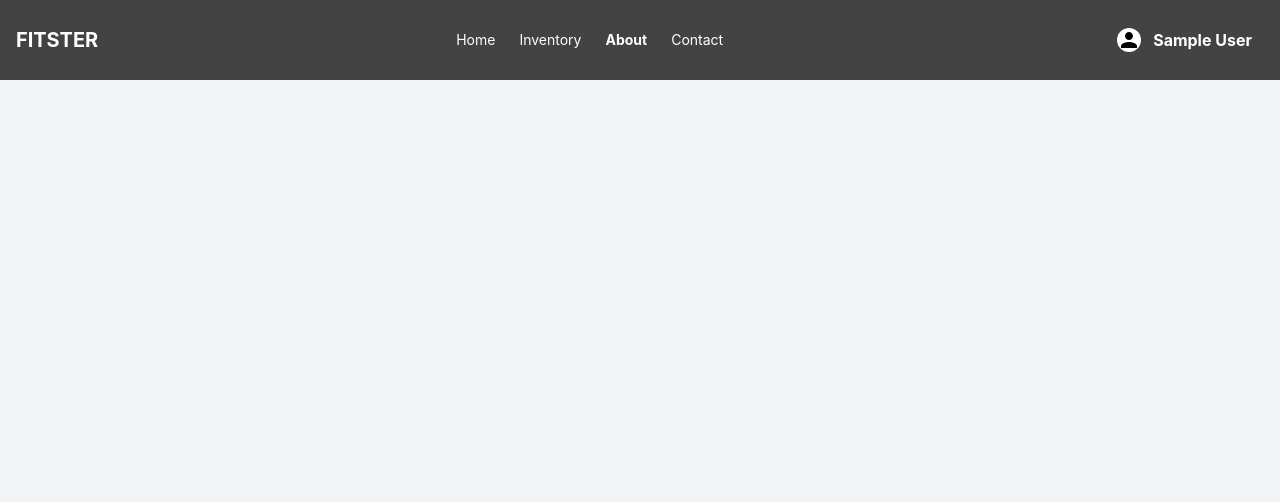
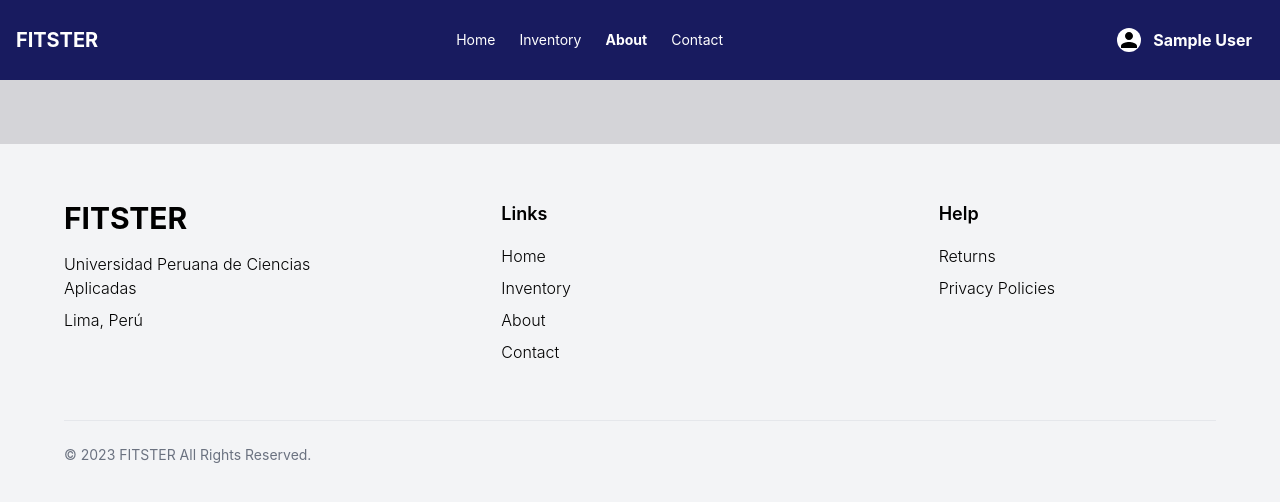
Before and after one commit to JhericoS/frontend-example, a React (Create React App) app: page /home/about in a window 1280 px wide. Shown: the top 502 px of the page. Built offline with nearby package versions, Linux system fonts and the light colour scheme; sample sign-in values are in the browser's storage.

Commit message:
new update

```diff
--- a/package.json
+++ b/package.json
@@ -8,6 +8,7 @@
     "@testing-library/react": "^13.4.0",
     "@testing-library/user-event": "^13.5.0",
     "axios": "^1.5.1",
+    "chart.js": "^4.4.0",
     "flowbite": "^1.8.1",
     "flowbite-react": "^0.6.4",
     "postcss-cli": "^10.1.0",
--- /dev/null
+++ b/src/components/CardProduct.jsx
@@ -0,0 +1,124 @@
+import React, { useEffect, useState } from "react";
+import { Link, useParams } from "react-router-dom";
+import axios from "axios";
+
+const CardProduct = () => {
+  const [selectedSize, setSelectedSize] = useState(null);
+
+  const { id } = useParams();
+  const [name, setName] = useState("");
+  const [price, setPrice] = useState("");
+  const [stock, setStock] = useState("");
+  const [category, setCategory] = useState("");
+  const [type, setType] = useState("");
+  const [brand, setBrand] = useState("");
+
+  useEffect(() => {
+    const fetchData = async (url) => {
+      try {
+        const response = await axios.get(url);
+        return response.data;
+      } catch (error) {
+        console.error(error);
+        return null;
+      }
+    };
+
+    const fetchProducto = async () => {
+      try {
+        const producto = await fetchData(
+          `https://squid-app-vvma9.ondigitalocean.app/api/productos/${id}`
+        );
+        setName(producto.name || "");
+        setPrice(producto.price || "");
+        setStock(producto.stock || "");
+        setCategory(producto.category || "");
+        setType(producto.type || "");
+        setBrand(producto.brand || "");
+      } catch (error) {
+        console.error("Error al obtener el producto:", error);
+      }
+    };
+
+    if (id) {
+      fetchProducto();
+    }
+  }, [id]);
+
+  // Función para manejar la selección de tallas
+  const handleSizeSelect = (size) => {
+    setSelectedSize(size);
+  };
+
+  return (
+    <div className="mx-auto flex flex-col">
+      <div className="flex my-4">
+        <Link
+          to="/home/inventory"
+          className="mx-2 px-4 py-2 rounded-lg bg-zinc-400"
+        >
+          Volver
+        </Link>
+      </div>
+      <div className="max-w-4xl flex w-full mx-auto">
+        <div className="w-1/2 p-4">
+          {/* Imágenes (reemplaza con tus imágenes reales) */}
+          <div className="bg-gray-800 h-64 rounded-lg mb-4"></div>
+          <div className="bg-gray-800 h-64 rounded-lg"></div>
+        </div>
+        <div className="w-1/2 p-4">
+          <div className="font-bold text-2xl mb-2">{name}</div>
+          <div className="text-2xl mb-2">
+            $
+            {parseFloat(price).toLocaleString("en-US", {
+              minimumFractionDigits: 2,
+              maximumFractionDigits: 2,
+            })}
+          </div>
+
+          <div className="flex space-x-2 mb-4">
+            {/* Iconos de estrellas (reemplaza con tus iconos reales) */}
+            <span>⭐</span>
+            <span>⭐</span>
+            <span>⭐</span>
+            <span>⭐</span>
+            <span>⭐</span>
+          </div>
+          <div className="text-base mb-4">About the Product:</div>
+          <div className="text-base">
+            Category: {category}
+            <br />
+            Type: {type}
+            <br />
+            Brand: {brand}
+          </div>
+          <div className="mt-4">
+            <div className="text-lg font-bold mb-2">Select Size:</div>
+            <div className="flex space-x-4">
+              {["XS", "S", "M", "L", "XL"].map((size) => (
+                <button
+                  key={size}
+                  className={`${
+                    selectedSize === size
+                      ? "bg-blue-500 text-white"
+                      : "bg-gray-300 text-gray-700"
+                  } p-2 rounded-full focus:outline-none`}
+                  onClick={() => handleSizeSelect(size)}
+                >
+                  {size}
+                </button>
+              ))}
+            </div>
+          </div>
+          {selectedSize && (
+            <div className="text-base">
+              Stock {selectedSize}: {stock}
+            </div>
+          )}
+        </div>
+      </div>
+    </div>
+  );
+};
+
+export default CardProduct;
--- /dev/null
+++ b/src/components/Dashboard.jsx
@@ -0,0 +1,96 @@
+import React from "react";
+import {
+  Chart as ChartJS,
+  CategoryScale,
+  LinearScale,
+  BarElement,
+  Title,
+  ArcElement,
+  PointElement,
+  LineElement,
+  Tooltip,
+  Legend,
+} from "chart.js";
+import { Bar, Doughnut, Line, Pie } from "react-chartjs-2";
+
+ChartJS.register(
+  CategoryScale,
+  LinearScale,
+  BarElement,
+  Title,
+  ArcElement,
+  PointElement,
+  LineElement,
+  Tooltip,
+  Legend
+);
+
+const Dashboard = () => {
+
+  const data = {
+    labels: ["Producto 1", "Producto 2", "Producto 3", "Producto 4", "Producto 5"],
+    datasets: [
+      {
+        label: "Sales",
+        data: [12, 19, 8, 15, 10],
+        backgroundColor: [
+          "rgba(255, 99, 132, 0.2)",
+          "rgba(54, 162, 235, 0.2)",
+          "rgba(255, 206, 86, 0.2)",
+          "rgba(75, 192, 192, 0.2)",
+          "rgba(153, 102, 255, 0.2)",
+          "rgba(255, 159, 64, 0.2)",
+        ],
+        borderColor: [
+          "rgba(255, 99, 132, 1)",
+          "rgba(54, 162, 235, 1)",
+          "rgba(255, 206, 86, 1)",
+          "rgba(75, 192, 192, 1)",
+          "rgba(153, 102, 255, 1)",
+          "rgba(255, 159, 64, 1)",
+        ],
+        borderWidth: 1,
+      },
+    ],
+  };
+
+  const options = {
+    responsive: true,
+    plugins: {
+      title: {
+        display: true,
+        text: "Chart.js Bar Chart",
+      },
+    },
+  };
+
+  return (
+    <div className="flex flex-col items-center">
+      <h1 className="text-2xl font-bold mb-4">Dashboard</h1>
+      <div className="grid grid-cols-2 gap-4">
+        <div className="bg-white p-4 rounded-lg shadow-md">
+          <Bar data={data} options={options} />
+          <h2 className="text-lg font-bold mb-2">Gráfico 1</h2>
+        </div>
+
+        <div className="bg-white p-4 rounded-lg shadow-md">
+          <Doughnut data={data} options={options} />
+          <h2 className="text-lg font-bold mb-2">Gráfico 2</h2>
+        </div>
+
+        <div className="bg-white p-4 rounded-lg shadow-md">
+          <Line data={data} options={options} />
+          <h2 className="text-lg font-bold mb-2">Gráfico 3</h2>
+        </div>
+
+        <div className="bg-white p-4 rounded-lg shadow-md">
+          <Pie data={data} options={options} />
+          <h2 className="text-lg font-bold mb-2">Gráfico 4</h2>
+        </div>
+
+      </div>
+    </div>
+  );
+};
+
+export default Dashboard;
--- a/src/components/HomeRoutes.jsx
+++ b/src/components/HomeRoutes.jsx
@@ -3,13 +3,17 @@ import { Routes, Route } from "react-router-dom";
 import Productos from "./Productos";
 import NuevoProducto from "../forms/product/NuevoProducto";
 import EditarProducto from "../forms/product/EditarProducto";
+import CardProduct from "./CardProduct";
+import Dashboard from "./Dashboard";
 
 const HomeRoutes = () => {
   return (
     <Routes>
-      <Route path="/" element={<Productos />} />
-      <Route path="/nuevo-producto" element={<NuevoProducto />} />
-      <Route path="/editar-producto/:id" element={<EditarProducto />} />
+      <Route path="/" element={<Dashboard />} />
+      <Route path="/inventory" element={<Productos />} />
+      <Route path="/inventory/nuevo-producto" element={<NuevoProducto />} />
+      <Route path="/inventory/editar-producto/:id" element={<EditarProducto />} />
+      <Route path="/inventory/card-product/:id" element={<CardProduct />} />
     </Routes>
   );
 };
--- a/src/components/Productos.jsx
+++ b/src/components/Productos.jsx
@@ -73,7 +73,7 @@ function Productos() {
   );
 
   return (
-    <div className="w-full flex flex-col md:mt-12">
+    <div className="w-full flex flex-col md:mt-8">
       <div className="flex mx-auto w-full max-w-7xl">
         <div className="w-full mb-8 mx-4 md:mx-8">
           <input
@@ -105,7 +105,7 @@ function Productos() {
                       <p className="font-semibold">Item Name:</p>
                     </div>
                     <div className="w-1/2 md:w-3/4">
-                      <p>{producto.name}</p>
+                      <Link to={`/home/inventory/card-product/${producto.id}`}>{producto.name}</Link>
                     </div>
                     <div className="w-1/2 md:w-1/4">
                       <p className="font-semibold">Category:</p>
@@ -161,7 +161,7 @@ function Productos() {
         <div className="flex justify-start items-center">
           <div className="mb-4">
             <Link
-              to="/home/nuevo-producto"
+              to="/home/inventory/nuevo-producto"
               className="block px-4 py-2 text-sm  hover:bg-[#ff6400] bg-zinc-600 text-white"
               role="menuitem"
             >
@@ -190,8 +190,8 @@ function Productos() {
                   key={producto.id}
                   className={`${index % 2 === 0 ? "bg-zinc-100" : "bg-white"}`}
                 >
-                  <td className="border border-gray-300 p-2">
-                    {producto.name}
+                  <td className="border border-gray-300 p-2 font-semibold">
+                  <Link to={`/home/inventory/card-product/${producto.id}`} className="hover:underline">{producto.name}</Link>
                   </td>
                   <td className="border border-gray-300 p-2">
                     {producto.category}
@@ -215,7 +215,7 @@ function Productos() {
                     {producto.model}
                   </td>
                   <td className="border font-semibold border-gray-300 p-2">
-                    <Link to={`/home/editar-producto/${producto.id}`}>
+                    <Link to={`/home/inventory/editar-producto/${producto.id}`}>
                       <button className="h-6 w-6 text-green-700 font-bold items-center justify-center bg-green-200  rounded-full">
                         <FaPencilAlt className="mx-auto h-3 w-3" />
                       </button>
--- a/src/forms/product/EditarProducto.jsx
+++ b/src/forms/product/EditarProducto.jsx
@@ -89,7 +89,7 @@ const EditarProducto = () => {
 
       const productoActualizado = response.data;
       console.log("Producto actualizado:", productoActualizado);
-      navigate("/home");
+      navigate("/home/inventory");
     } catch (error) {
       console.error("Error al actualizar el producto:", error);
       setErrorMessage("Error al actualizar el producto");
@@ -99,7 +99,10 @@ const EditarProducto = () => {
   return (
     <div className="w-full flex flex-col">
       <div className="flex my-4">
-        <Link to="/home" className="mx-2 px-4 py-2 rounded-lg bg-zinc-300">
+        <Link
+          to="/home/inventory"
+          className="mx-2 px-4 py-2 rounded-lg bg-zinc-400"
+        >
           Volver
         </Link>
       </div>
--- a/src/forms/product/NuevoProducto.jsx
+++ b/src/forms/product/NuevoProducto.jsx
@@ -56,7 +56,7 @@ const NuevoProducto = () => {
 
       const nuevoProducto = response.data;
       console.log("Producto añadido:", nuevoProducto);
-      navigate("/home");
+      navigate("/home/inventory");
     } catch (error) {
       console.error("Error al añadir el producto:", error);
       setErrorMessage("Error al añadir el producto");
@@ -66,7 +66,10 @@ const NuevoProducto = () => {
   return (
     <div className="w-full flex flex-col">
       <div className="flex my-4">
-        <Link to="/home" className="mx-2 px-4 py-2 rounded-lg bg-zinc-300">
+        <Link
+          to="/home/inventory"
+          className="mx-2 px-4 py-2 rounded-lg bg-zinc-400"
+        >
           Volver
         </Link>
       </div>
--- a/src/screens/Home.jsx
+++ b/src/screens/Home.jsx
@@ -30,7 +30,7 @@ const Home = () => {
 
   return (
     <div className="bg-gray-100 min-h-screen">
-      <nav className="bg-[#434343]">
+      <nav className="bg-[#181b5f]">
         <div className="max-w-screen-xl flex flex-wrap items-center justify-between text-white mx-auto p-4">
           <div className="flex items-center">
             <h2 className="font-bold text-xl">FITSTER</h2>
@@ -222,9 +222,93 @@ const Home = () => {
         </div>
       </nav>
 
-      <main className="mx-auto p-4">
+      <main className="mx-auto px-4 py-8 bg-zinc-300">
         <HomeRoutes />
       </main>
+
+      <footer>
+        <div className="mx-auto w-full max-w-screen-xl px-8 py-6 lg:py-8 lg:px-16">
+          <div className="flex flex-col md:grid md:grid-cols-3 md:gap-16 lg:gap-20 xl:gap-40 md:justify-between">
+            <div className="my-6 flex flex-col items-start">
+              <h2 className="font-bold text-lg lg:text-3xl mb-4">FITSTER</h2>
+              <ul className="font-light w-full">
+                <li className="mb-2">
+                  <label>Universidad Peruana de Ciencias Aplicadas</label>
+                </li>
+                <li className="mb-2 items-center">
+                  <label>Lima, Perú</label>
+                </li>
+              </ul>
+            </div>
+            <div className="my-6 flex flex-col items-start">
+              <h2 className="font-semibold text-lg mb-4">Links</h2>
+              <ul className="font-light w-full">
+                <li className="mb-2">
+                  <Link
+                    href="/home"
+                    className="hover:underline"
+                  >
+                    Home
+                  </Link>
+                </li>
+                <li className="mb-2 items-center">
+                  <Link
+                    href="/home/inventory"
+                    className="hover:underline"
+                  >
+                    Inventory
+                  </Link>
+                </li>
+                <li className="mb-2">
+                  <Link
+                    href="/home/about"
+                    className="hover:underline"
+                  >
+                    About
+                  </Link>
+                </li>
+                <li className="mb-2">
+                  <Link
+                    href="/home/contact"
+                    className="hover:underline"
+                  >
+                    Contact
+                  </Link>
+                </li>
+              </ul>
+            </div>
+            <div className="my-6 flex flex-col items-start">
+              <h2 className="font-semibold text-lg mb-4">Help</h2>
+              <ul className="font-light w-full">
+                <li className="mb-2">
+                  <Link
+                    href="/home/returns"
+                    className="hover:underline"
+                  >
+                    Returns
+                  </Link>
+                </li>
+                <li className="mb-2 items-center">
+                  <Link
+                    href="/home/privacy-policies"
+                    className="hover:underline"
+                  >
+                    Privacy Policies
+                  </Link>
+                </li>
+              </ul>
+            </div>
+          </div>
+          <hr className="my-6 border-gray-200 sm:mx-auto dark:border-gray-700" />
+          <span className="block text-sm text-gray-500 sm:text-center lg:text-start dark:text-gray-400">
+            © 2023{" "}
+            <a href="" className="hover:underline">
+              FITSTER
+            </a>{" "}
+            All Rights Reserved.
+          </span>
+        </div>
+      </footer>
     </div>
   );
 };
```
Also changed, not shown: src/screens/Login.jsx (+6 -6 lines), 1 other file (tests, documents, lock files or other folders).
